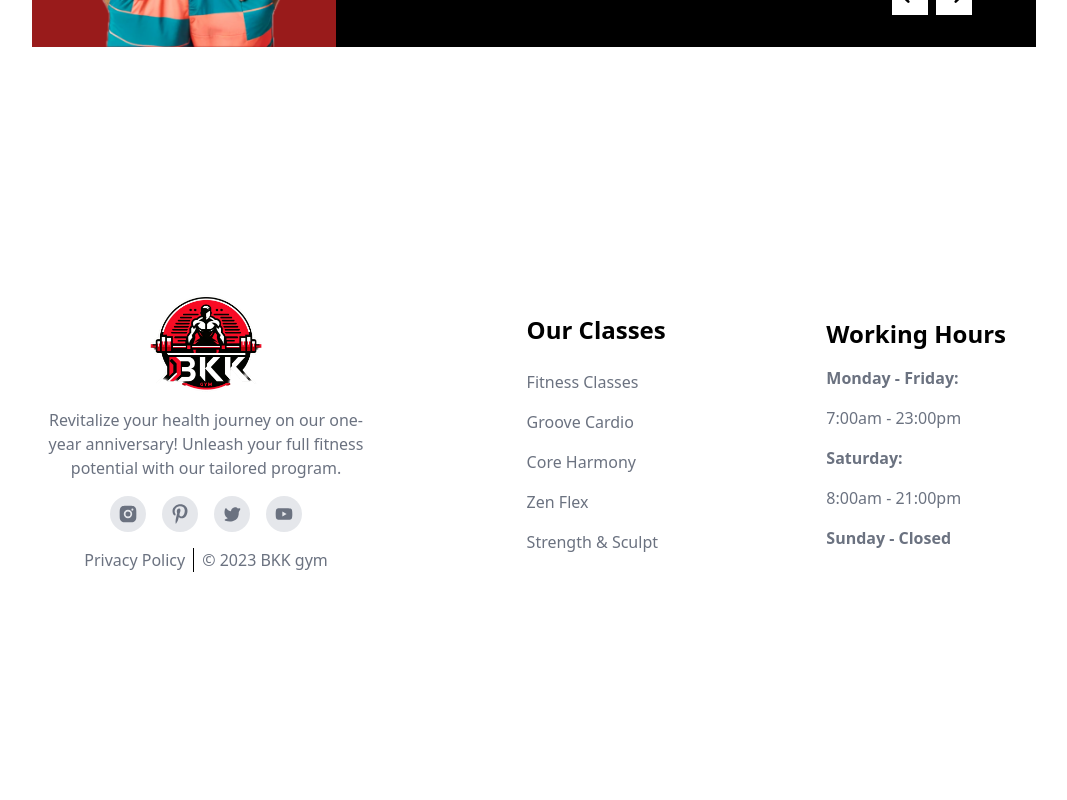
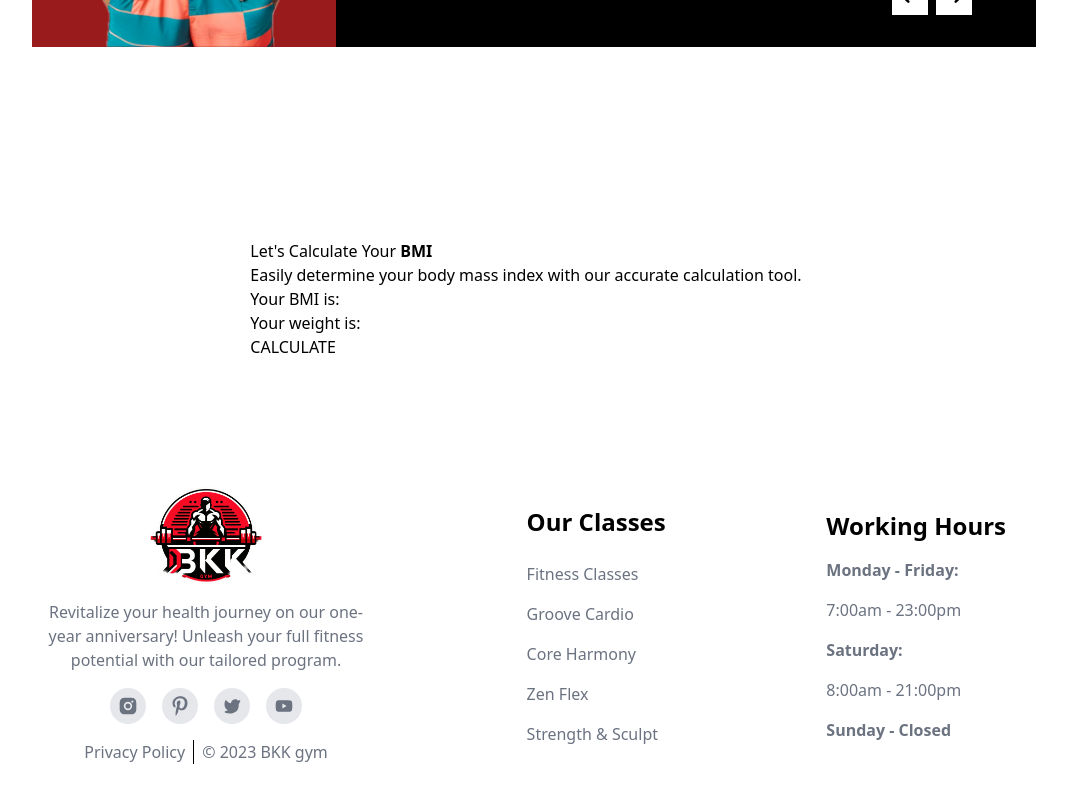
Before and after one commit to OnigiriKing/new-project, a React (Create React App) app: page / in a window 1280 px wide. Shown: the part 4854-5654 px from the top of the page, without its empty margins (114-1181 px from the left). Before the commit the page ends 5490 px from the top, so only its background shows below. Built offline with nearby package versions, Linux system fonts and the light colour scheme.

Commit message:
Calculator displayed

```diff
--- a/src/components/homeComp/Home.Calculator/Calculator.jsx
+++ b/src/components/homeComp/Home.Calculator/Calculator.jsx
@@ -1,6 +1,5 @@
 export default function Calculator() {
-
-  return;
+  return (
   <div class="flex justify-center items-center  bg-white  my-6">
     <div class="flex flex-col common-wrapper items-center gap-8">
       <div>
@@ -22,5 +21,6 @@ export default function Calculator() {
       </div>
       <div></div>
     </div>
-  </div>;
+  </div>
+  )
 }
--- a/src/components/homeComp/Home.jsx
+++ b/src/components/homeComp/Home.jsx
@@ -4,6 +4,7 @@ import Classes from "./Home.Classes/Classes";
 import ChooseUs from "./Home.ChooseUs/ChooseUs";
 import Trainers from "./Home.Trainers/Trainers";
 import Testimonials from "./Home.Testimonials/Testimonials";
+import Calculator from "./Home.Calculator/Calculator";
 
 export default function Home() {
   return (
@@ -14,6 +15,7 @@ export default function Home() {
       <ChooseUs />
       <Trainers />
       <Testimonials />
+      <Calculator />
     </div>
   );
 }
```
Also changed, not shown: src/dist/style.css.
